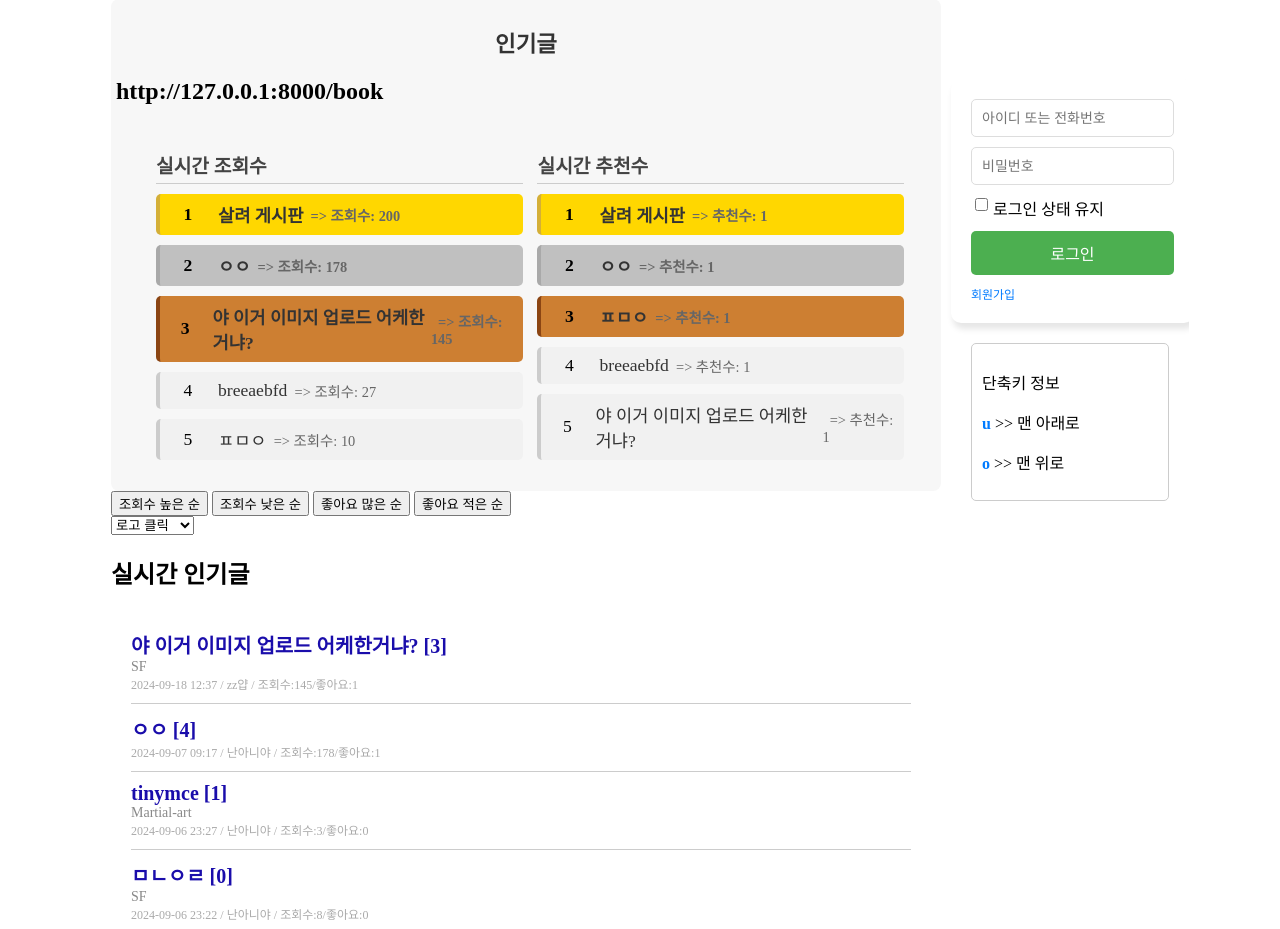
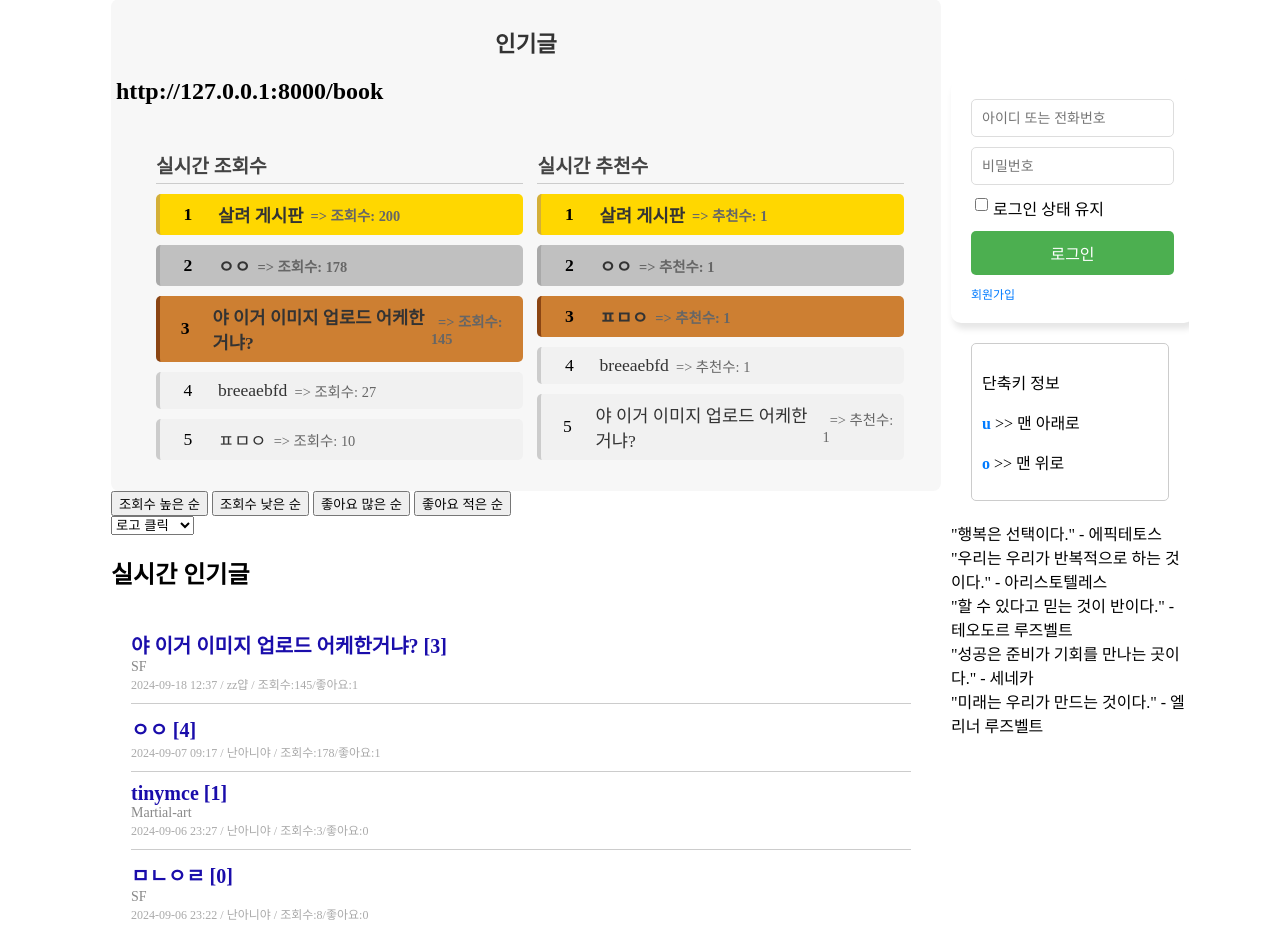
Before and after one commit to coder118/project, a Django app: page /book/ in a window 1280 px wide. Shown: the part 157-1086 px from the top of the page. Run offline with Django 4.2, Linux system fonts and the light colour scheme; data comes from the database, SQL or seed files in the repository; some web fonts are replaced.

Commit message:
deco index

```diff
--- a/web_project_venv/mysite/book/templates/book/index.html
+++ b/web_project_venv/mysite/book/templates/book/index.html
@@ -849,13 +849,13 @@
                     <p><span class="shortcut">o</span> >> 맨 위로</p>
                 </div>
 
-                {% comment %} <div class="quote-slider">
+                <div class="quote-slider">
                     <div class="quote-slide active">"행복은 선택이다." - 에픽테토스</div>
                     <div class="quote-slide">"우리는 우리가 반복적으로 하는 것이다." - 아리스토텔레스</div>
                     <div class="quote-slide">"할 수 있다고 믿는 것이 반이다." - 테오도르 루즈벨트</div>
                     <div class="quote-slide">"성공은 준비가 기회를 만나는 곳이다." - 세네카</div>
                     <div class="quote-slide">"미래는 우리가 만드는 것이다." - 엘리너 루즈벨트</div>
-                </div> {% endcomment %}
+                </div>
                 {% comment %} <button id="darkmode_btn" onclick="ToggleTheme()">토글 버튼</button> {% endcomment %}
             </div>
 
```
